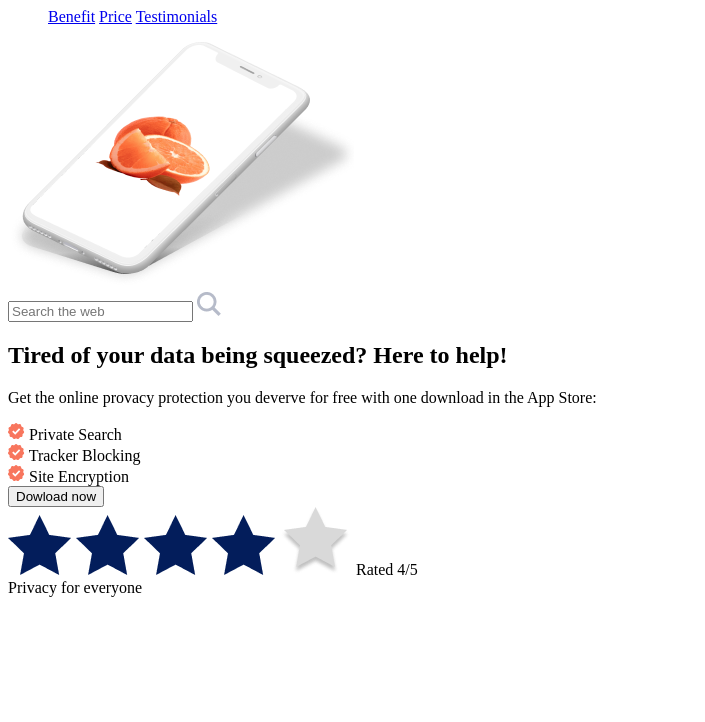
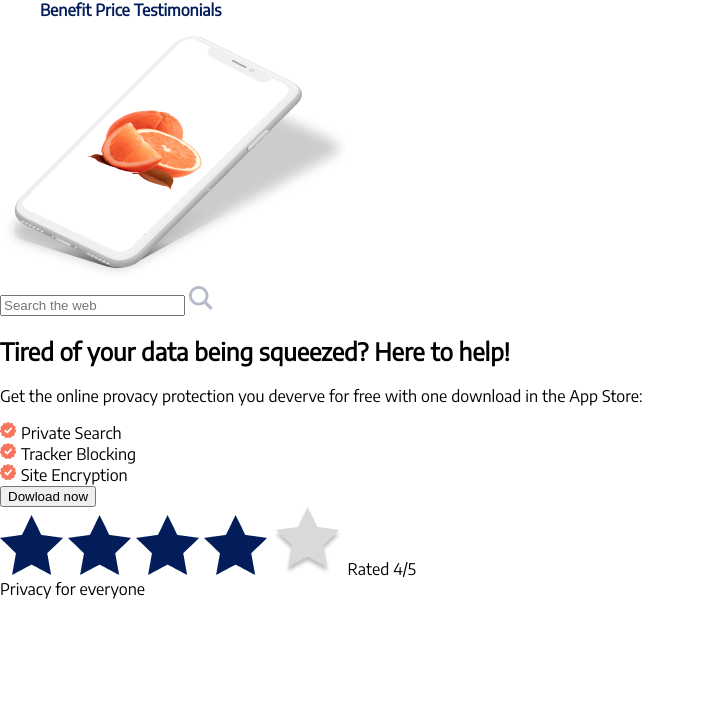
Before and after one commit to Nathalialq/orangeSearchEngine, a plain HTML site: page orangeSearchEngine/index.html in a window 1280 px wide. Shown: the part 78-800 px from the top of the page, without its empty margins (0-705 px from the left). Drawn offline with Linux system fonts and the light colour scheme.

Commit message:
add style

```diff
--- a/orangeSearchEngine/index.html
+++ b/orangeSearchEngine/index.html
@@ -6,6 +6,10 @@
     <meta http-equiv="X-UA-Compatible" content="IE=edge">
     <meta name="viewport" content="width=device-width, initial-scale=1.0">
     <title>Document</title>
+    <link rel="stylesheet" href="./style.css">
+    <link rel="preconnect" href="https://fonts.googleapis.com">
+<link rel="preconnect" href="https://fonts.gstatic.com" crossorigin>
+<link href="https://fonts.googleapis.com/css2?family=Encode+Sans&display=swap" rel="stylesheet">
 </head>
 <body>
   <header>
--- /dev/null
+++ b/orangeSearchEngine/style.css
@@ -0,0 +1,15 @@
+body {
+    margin: 0;
+    padding: 0;
+    background-color: rgb(255, 255, 255);
+    font-family: 'Encode Sans', sans-serif;
+
+
+}
+a {
+    text-decoration: none;
+    color: #031d5b;
+    font-weight: 700;
+    font-size: 1rem;
+
+}
```
